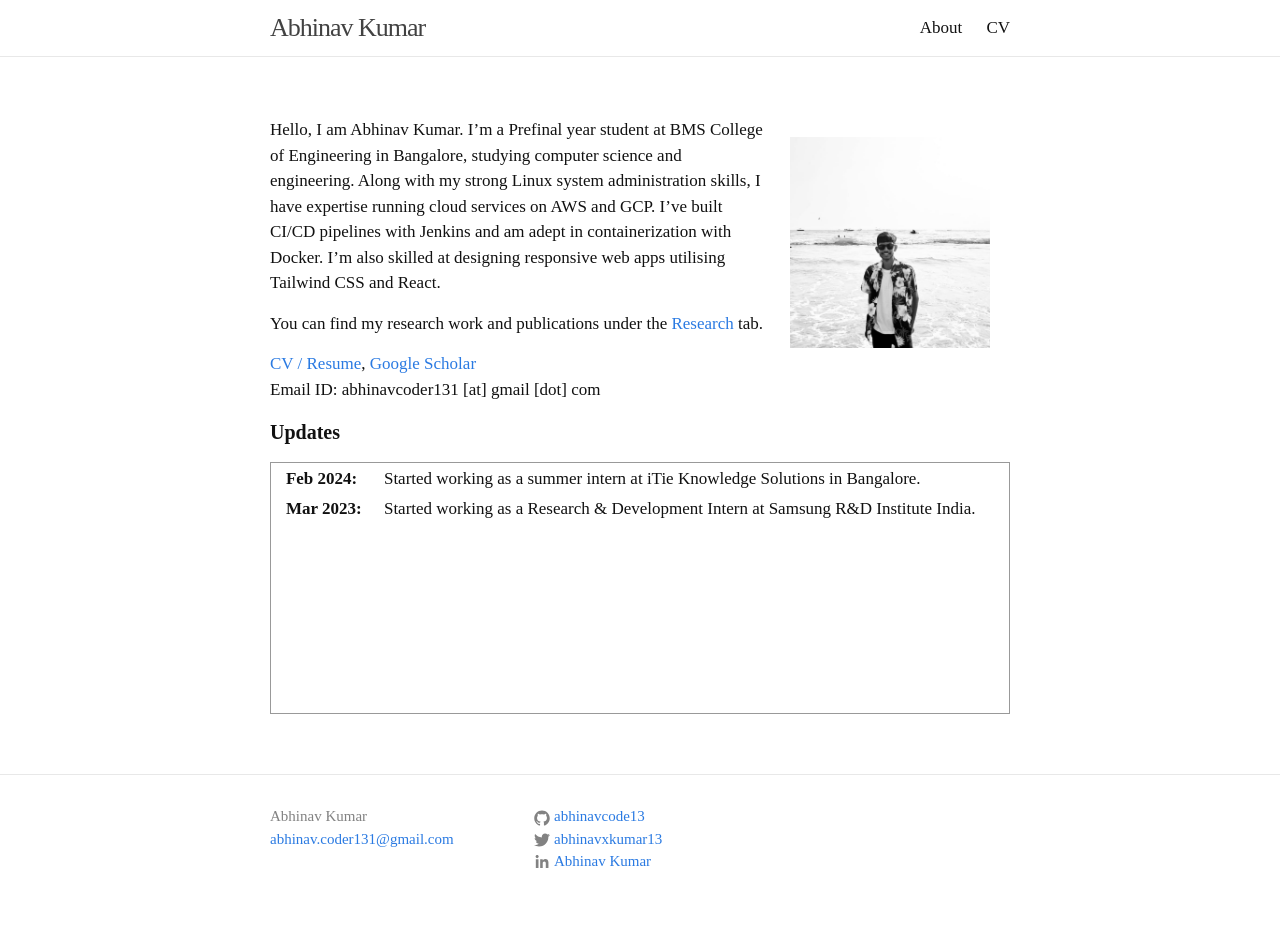
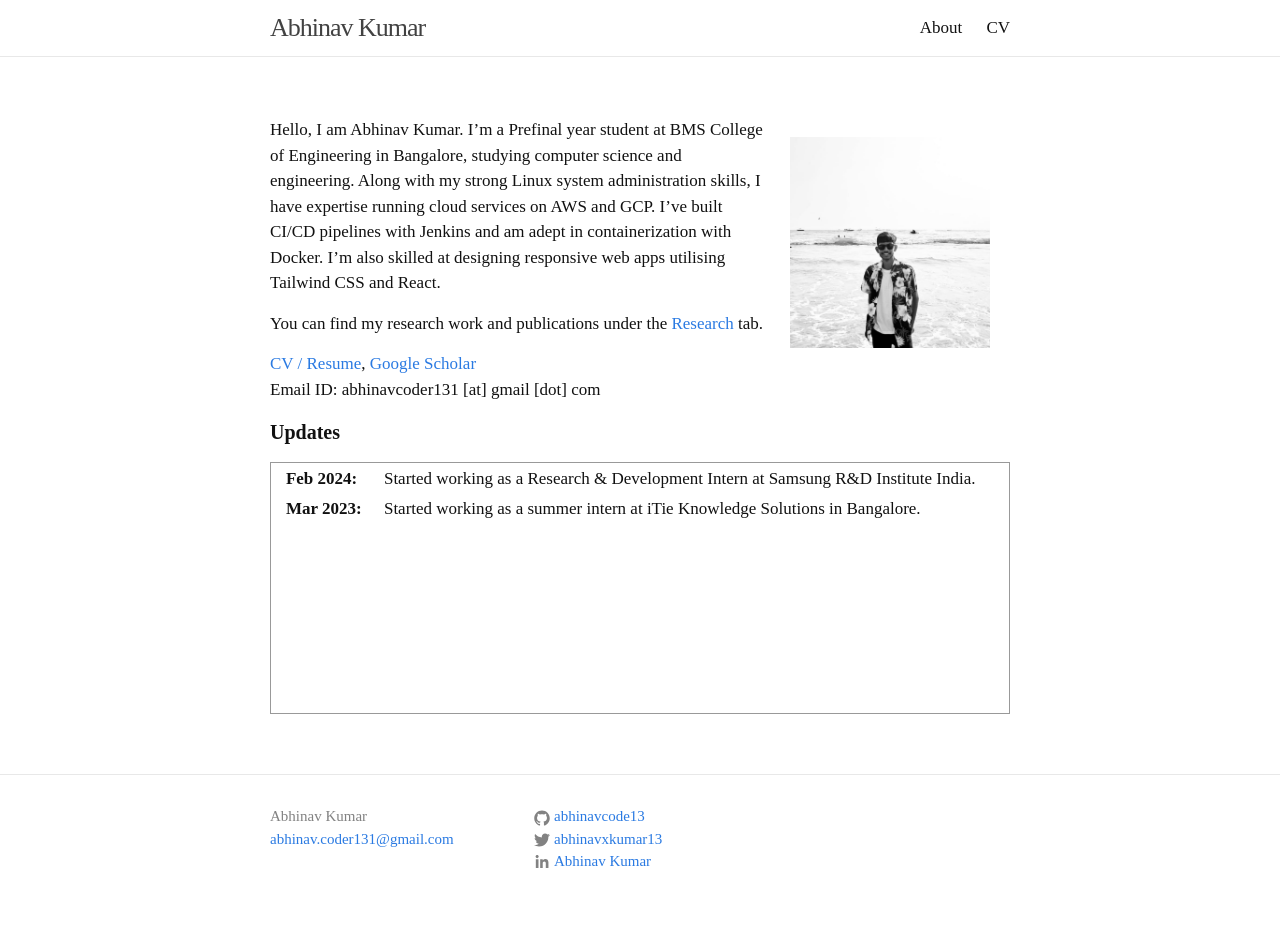
Before and after one commit to Abhinavcode13/abhinavcode13.github.io, a Jekyll site: the page built from index.md, in a window 1280 px wide. Built offline with Jekyll 4.4.1, drawn with Linux system fonts in a browser that asks for light colours; comment, search, counter and statistics services are not loaded.

```diff
--- a/index.md
+++ b/index.md
@@ -19,7 +19,7 @@ Email ID: abhinavcoder131 [at] gmail [dot] com
 <table>
 <col width="100px">
 <col width="650px">
-<tr><td><b>Feb 2024:</b></td><td>Started working as a summer intern at iTie Knowledge Solutions in Bangalore.</td></tr>
-<tr><td><b>Mar 2023:</b></td><td>Started working as a Research & Development Intern at Samsung R&D Institute India.</td></tr>
+<tr><td><b>Feb 2024:</b></td><td>Started working as a Research & Development Intern at Samsung R&D Institute India.</td></tr>
+<tr><td><b>Mar 2023:</b></td><td>Started working as a summer intern at iTie Knowledge Solutions in Bangalore.</td></tr>
 </table>
 </div>
```
